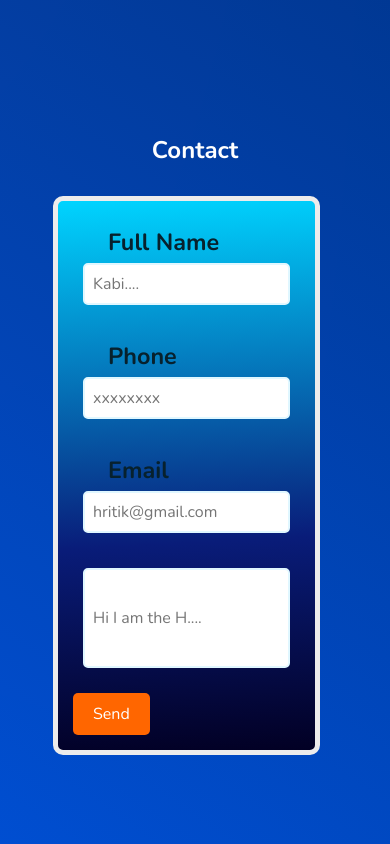
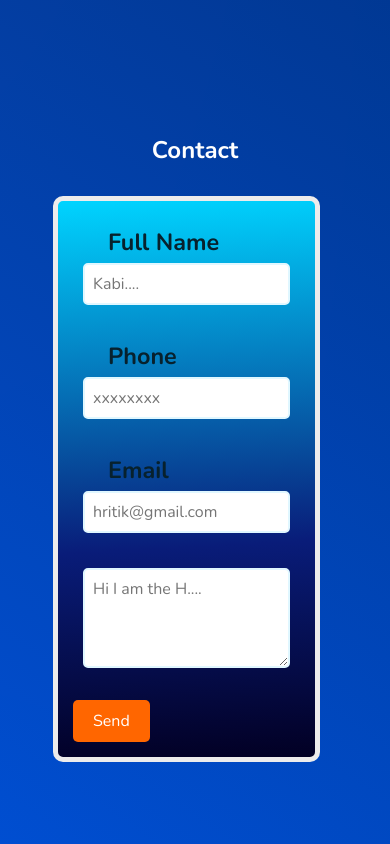
Before and after one commit to KUSHAGRA-AGRAWAL-0717/kushagra, a React (Create React App) app in the folder frontend/: page / in a window 390 px wide. Shown: the part 2486-3330 px from the top of the page. Built offline with nearby package versions, Linux system fonts and the light colour scheme; a web font is replaced by a local one.

Commit message:
Added loading spinner and notifications for form submission

```diff
--- a/frontend/src/components/contact/Contact.jsx
+++ b/frontend/src/components/contact/Contact.jsx
@@ -216,10 +216,9 @@ const Contact = () => {
               />
             </div>
             <div className="item">
-              <input
+            <textarea
                 style={{ height: "80px" }}
                 placeholder="Hi I am the H...."
-                type="text"
                 value={sender.desc}
                 onChange={(e) => setSender({ ...sender, desc: e.target.value })}
               />
--- a/frontend/src/components/contact/contact.scss
+++ b/frontend/src/components/contact/contact.scss
@@ -48,7 +48,7 @@
         }
       }
 
-      input {
+      input,textarea {
         width: calc(100% - 20px);
         height: 100%;
         padding: 8px;
@@ -109,7 +109,7 @@
     .item {
       font-size: 18px;
 
-      input {
+      input,textarea {
         font-size: 14px;
       }
     }
@@ -127,7 +127,7 @@
     .item {
       font-size: 16px;
 
-      input {
+      input,textarea {
         font-size: 12px;
       }
     }
@@ -149,7 +149,7 @@
     .item {
       font-size: 16px;
 
-      input {
+      input,textarea {
         font-size: 12px;
       }
     }
```
